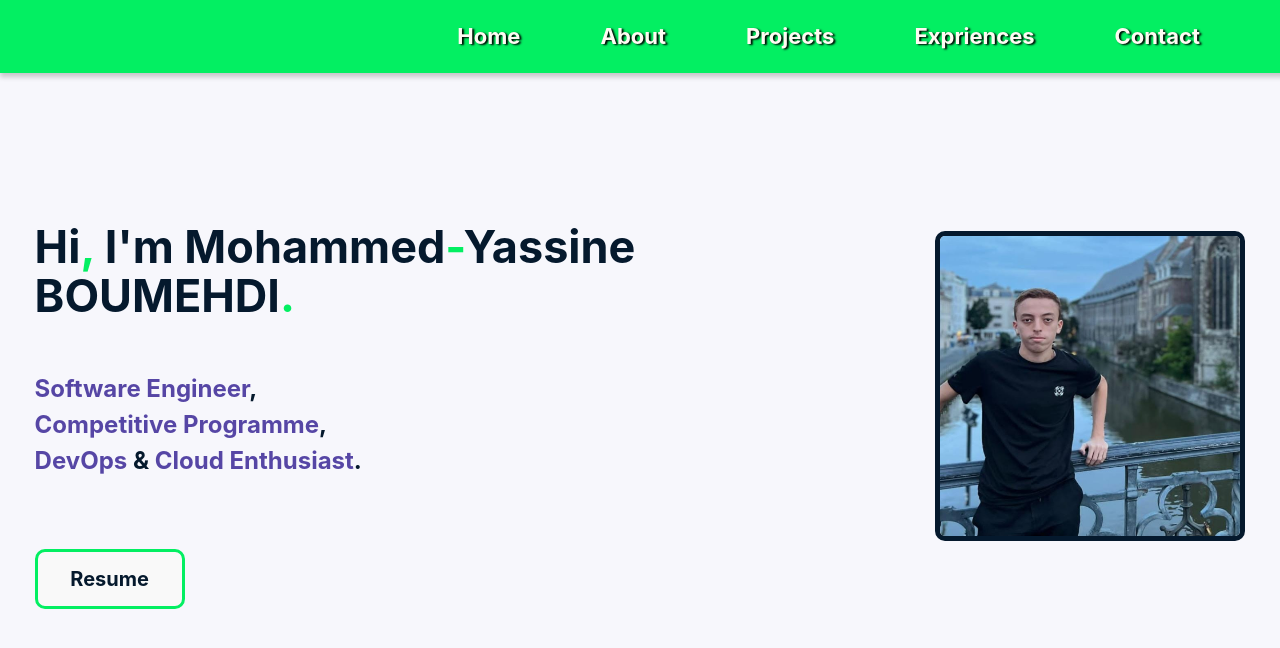
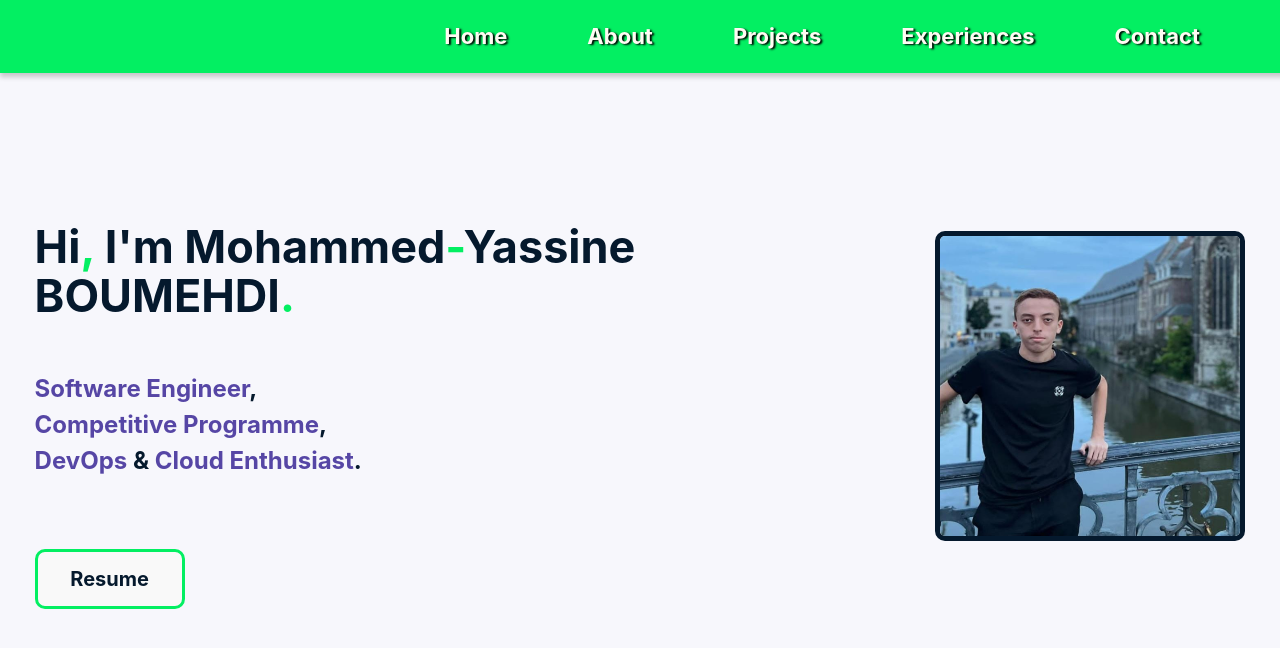
Before and after one commit to MYassineBoum/dev-portfolio-ViteJS, a React (Vite) app in the folder dev-portfolio/: page / in a window 1280 px wide. Shown: the top 648 px of the page. Built offline with nearby package versions, Linux system fonts and the light colour scheme.

Commit message:
experiences

```diff
--- a/dev-portfolio/src/components/Home/Home.css
+++ b/dev-portfolio/src/components/Home/Home.css
@@ -59,6 +59,10 @@ body {
     box-shadow: 0 -8px 12px rgba(0, 0, 0, 0.2);
 }
 
+.first-zone button:hover span {
+    display: inline;
+}
+
 .second-zone {
     float: right;
     margin-left: 300px;
@@ -73,14 +77,10 @@ body {
     transition: .5s;
 }
 
-.second-zone img:hover {
+.second-zone img:hover{
     box-shadow: 15px 15px 14px rgba(0, 0, 0, 0.2);
     transition: .5s;
     transform: translateX(-5px) translateY(-5px);
-}
-
-.first-zone button:hover span {
-    display: inline;
 }
 
 .second-zone {
--- a/dev-portfolio/src/components/Home/Home.tsx
+++ b/dev-portfolio/src/components/Home/Home.tsx
@@ -12,7 +12,7 @@ function Home() {
         <button>Resume <span><Icon.Download /></span></button>
       </div>
       <div className="second-zone">
-        <img src="Capture.PNG" alt="" />
+        <img src="Capture.PNG" alt="Personal photo." />
       </div>
     </>
   )
--- a/dev-portfolio/src/components/Layout/Layout.tsx
+++ b/dev-portfolio/src/components/Layout/Layout.tsx
@@ -9,7 +9,7 @@ function Layout() {
                     <li><a><Link to="/">Home</Link></a></li>
                     <li><a><Link to="/about">About</Link></a></li>
                     <li><a><Link to="/projects">Projects</Link></a></li>
-                    <li><a><Link to="/experiences">Expriences</Link></a></li>
+                    <li><a><Link to="/experiences">Experiences</Link></a></li>
                     <li><a><Link to="/contact">Contact</Link></a></li>
                 </ul>
             </nav>
```
